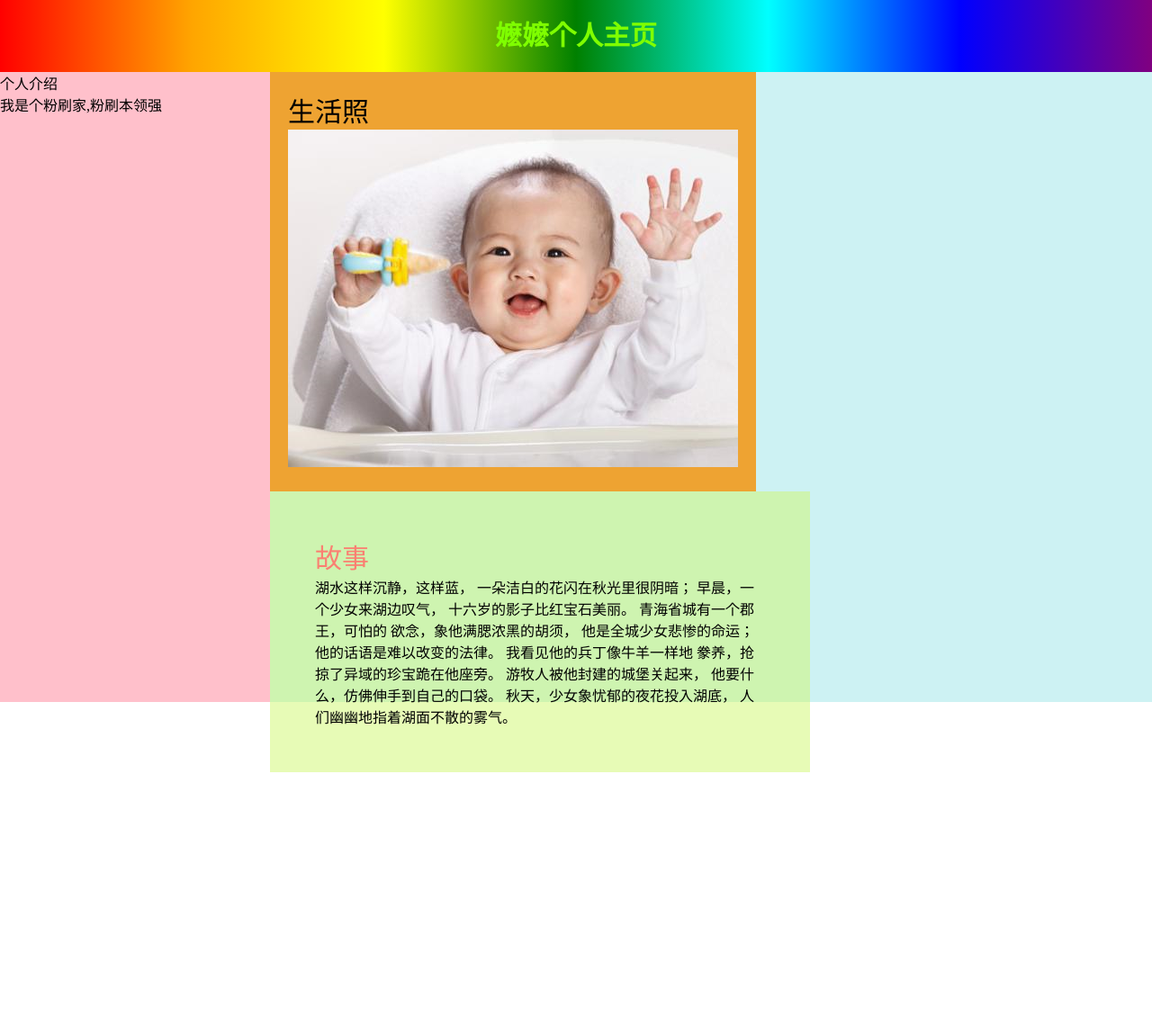
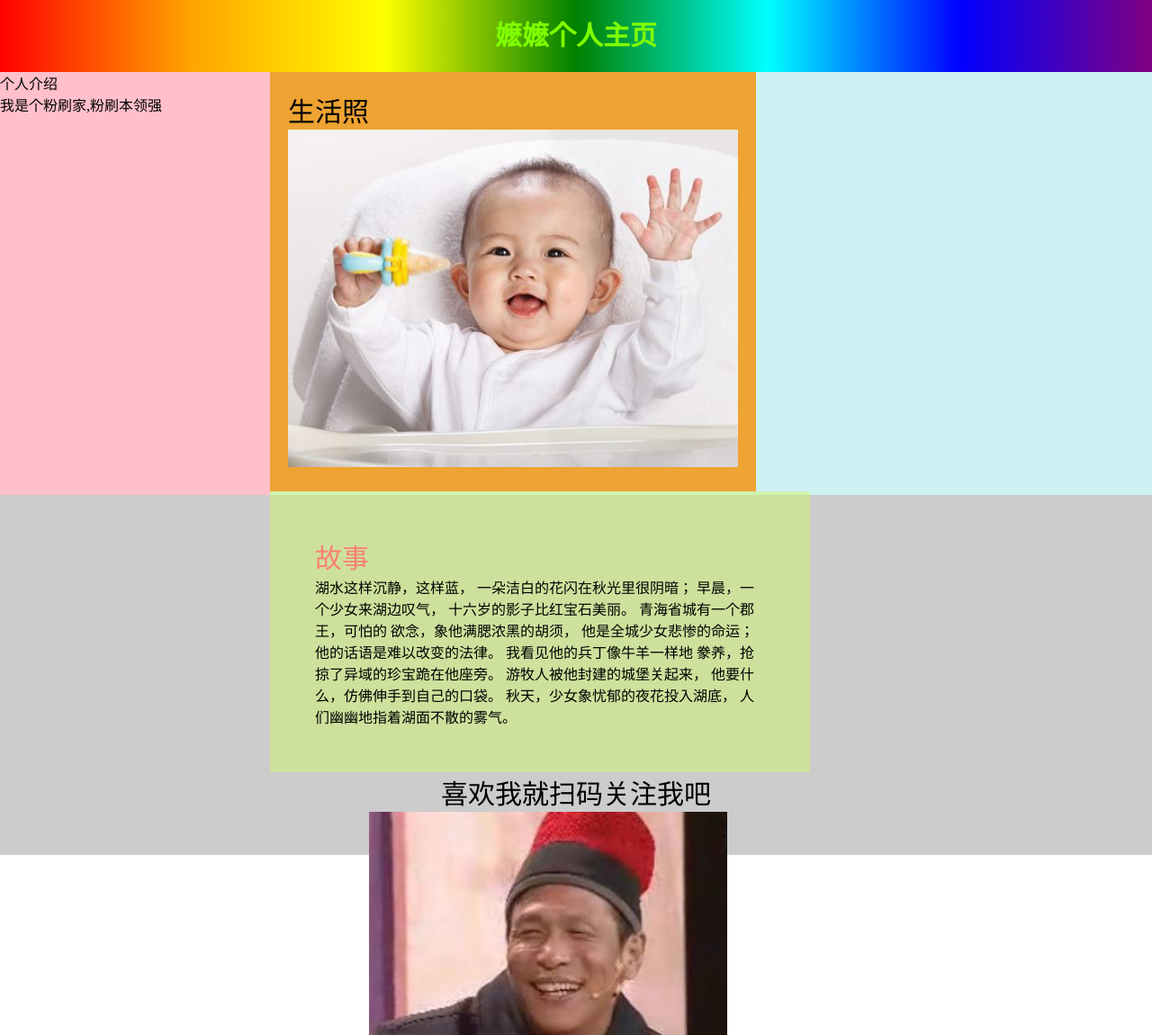
Before and after one commit to pxr-mm/pxr-mm.github.io, a plain HTML site: page index.html in a window 1280 px wide. Shown: the top 1150 px of the page at 90% size. Before the commit the page ends 858 px from the top, so only its background shows below. Drawn offline with Linux system fonts and the light colour scheme.

Commit message:
完善底部

```diff
--- a/css.css
+++ b/css.css
@@ -14,7 +14,7 @@
 }
 .main{
    width: 100%;
-   height: 700px;
+   height: 470px;
    /* background: url("./imgs/1.jpg") no-repeat; */
    /* background-size: cover; */
    /* opacity: 0.5; */
@@ -45,3 +45,20 @@
     font-size: 30px;
     color: salmon;
 }
+.footer {
+    width: 100%;
+    height: 400px;
+    background-color: #ccc;
+}
+.guanzu {
+    width: 500px;
+    height: 100%;
+    margin: 0 auto;
+}
+.guanzu .h {
+    font-size: 30px;
+    text-align: center;
+}
+.ma {
+    margin-left: 20px;
+}
--- a/index.html
+++ b/index.html
@@ -47,6 +47,14 @@
         </div>
 
     </div>
+    <div class="footer">
+        <div class="guanzu">
+            <div class="h">喜欢我就扫码关注我吧</div>
+            <div class="ma">
+                <img src="./imgs/11.jpeg" alt="">
+            </div>
+        </div>
+    </div>
 
 </body>
 
```
